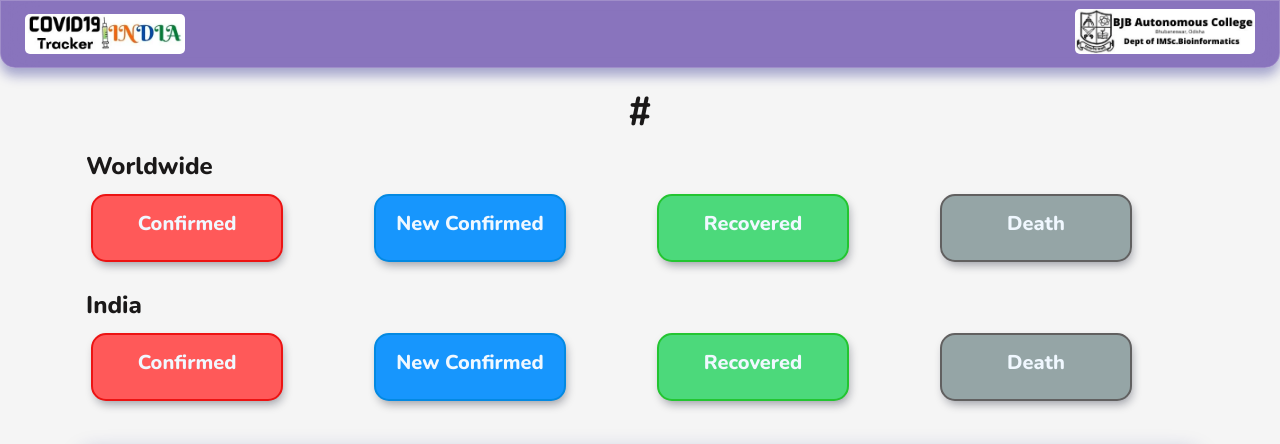
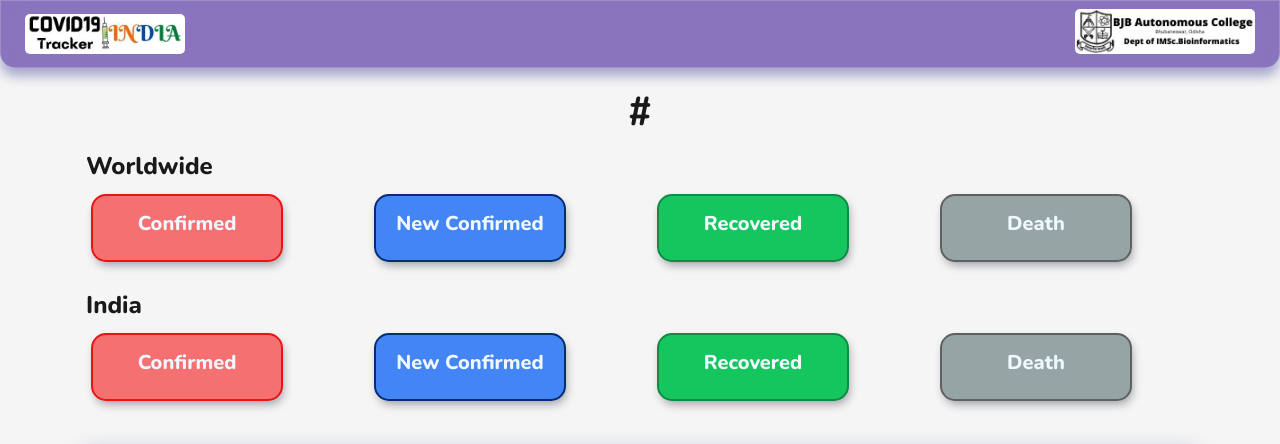
Before and after one commit to AshutoshDash1999/covid-19-india-tracker, a plain HTML site: page index.html in a window 1280 px wide. Shown: the top 444 px of the page. Drawn offline with nearby package versions, Linux system fonts and the light colour scheme; no server answers; grey boxes are pictures that could not be loaded; a script that the page names is missing.

Commit message:
minor fixes

```diff
--- a/assets/css/style.css
+++ b/assets/css/style.css
@@ -66,7 +66,7 @@ body::-webkit-scrollbar-thumb {
 }
 
 .confirmed {
-  background: #ff5959;
+  background: #f47071;
   box-shadow: 2px 5px 10px -2px rgba(10, 16, 34, 0.377);
   border: 2px solid rgb(236, 19, 19);
   border-radius: 15px;
@@ -79,9 +79,9 @@ body::-webkit-scrollbar-thumb {
 }
 
 .new_confirmed{
-  background: #1796fd;
+  background: #4385f4;
   box-shadow: 2px 5px 10px -2px rgba(10, 16, 34, 0.377);
-  border: 2px solid rgb(3, 137, 226);
+  border: 2px solid rgb(5, 44, 116);
   border-radius: 15px;
   transition: all 0.3s ease-in-out;
 }
@@ -92,9 +92,9 @@ body::-webkit-scrollbar-thumb {
 }
 
 .recovered {
-  background: #4cd97b;
+  background: #15c55d;
   box-shadow: 2px 5px 10px -2px rgba(10, 16, 34, 0.377);
-  border: 2px solid rgb(35, 197, 49);
+  border: 2px solid #0f8b43;
   border-radius: 15px;
   transition: all 0.3s ease-in-out;
 }
--- a/index.html
+++ b/index.html
@@ -16,7 +16,7 @@
       rel="stylesheet"
     />
     <link rel="stylesheet" href="assets/css/style.css" />
-    <link rel="icon" type="image/png" href="assets/img/favicon.png" />
+    <link rel="icon" type="image/png" href="assets/img/favicon.webp" />
     <link rel="preconnect" href="https://fonts.gstatic.com" />
     <link
       href="https://fonts.googleapis.com/css2?family=Nunito:wght@800&display=swap"
```
